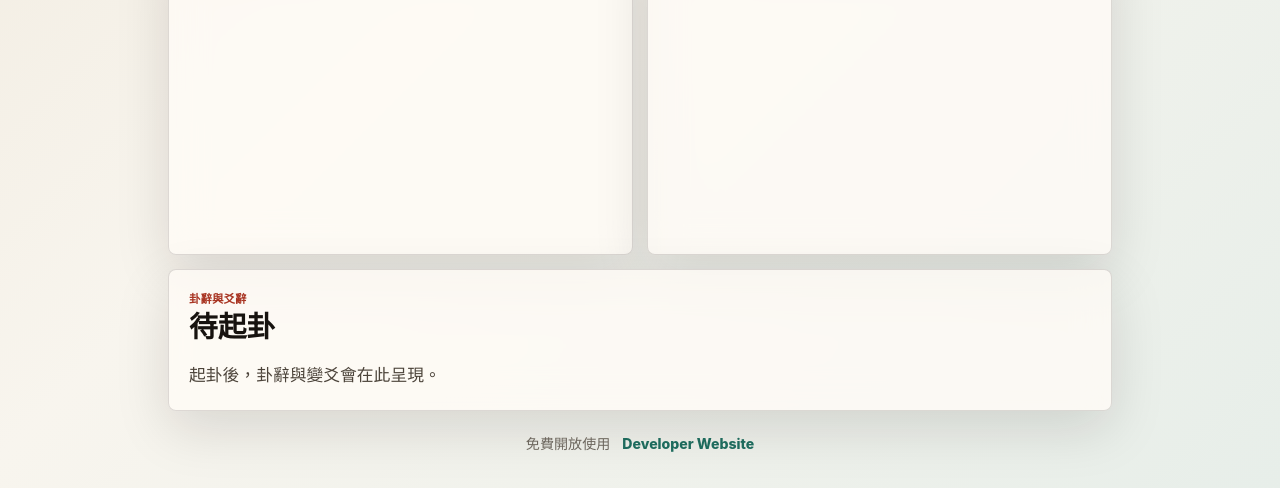
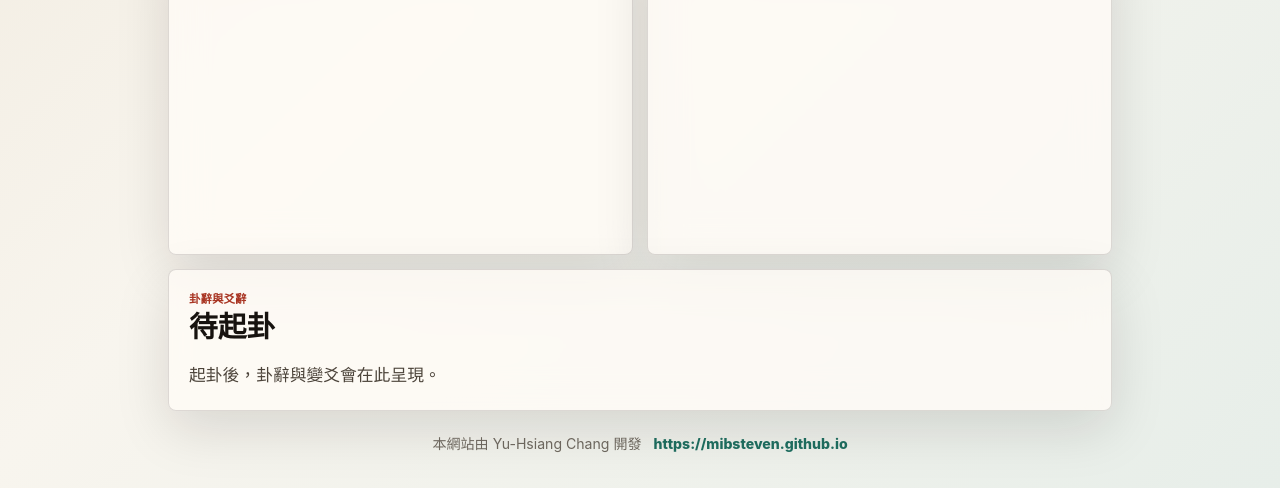
Before and after one commit to mibsteven/YiJingWebApp, a plain HTML site: page index.html in a window 1280 px wide. Shown: the part 573-1061 px from the top of the page. Drawn offline with Linux system fonts and the light colour scheme.

Commit message:
Update footer attribution

```diff
--- a/index.html
+++ b/index.html
@@ -86,8 +86,8 @@
         </section>
 
         <footer class="site-footer">
-            <span>免費開放使用</span>
-            <a href="https://mibsteven.github.io" target="_blank" rel="noopener noreferrer">Developer Website</a>
+            <span>本網站由 Yu-Hsiang Chang 開發</span>
+            <a href="https://mibsteven.github.io" target="_blank" rel="noopener noreferrer">https://mibsteven.github.io</a>
         </footer>
     </main>
 
```
